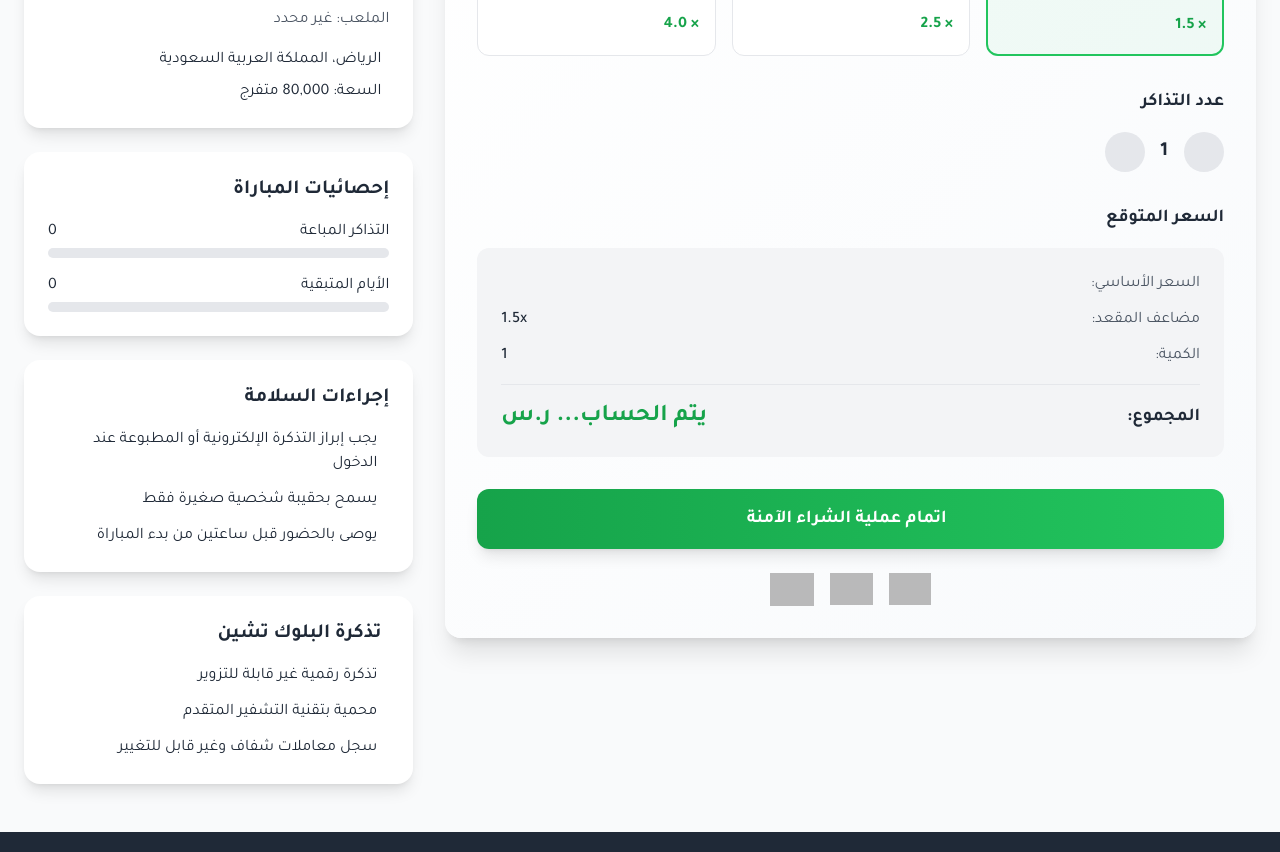
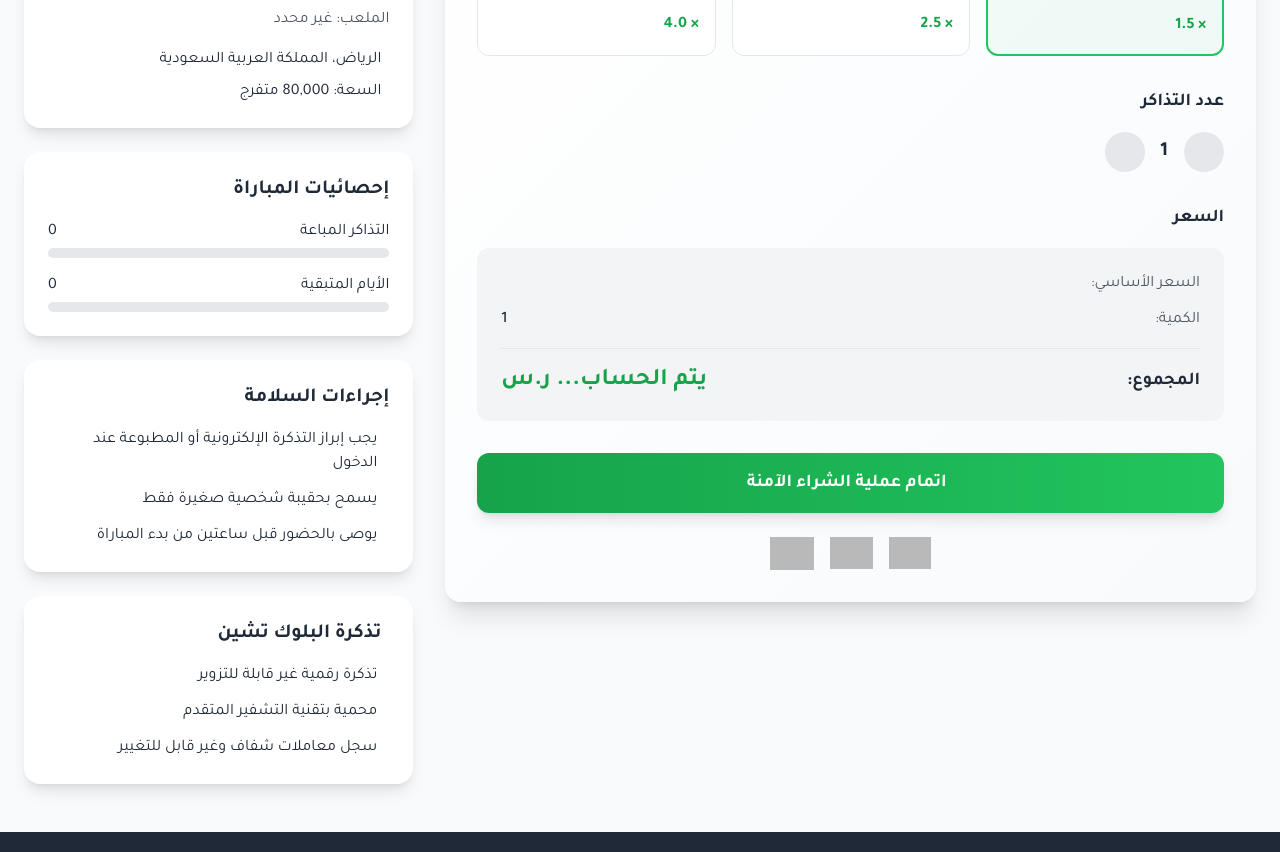
Before and after one commit to Farah-alharastany/sauditix, a Flask app: page /match in a window 1280 px wide. Shown: the part 593-1445 px from the top of the page. Run offline with Flask 3, Linux system fonts and the light colour scheme; some libraries are stand-ins or nearby versions; grey boxes are pictures that could not be loaded.

Commit message:
Update match.html

```diff
--- a/templates/match.html
+++ b/templates/match.html
@@ -372,7 +372,7 @@
 
             <!-- Price Prediction -->
             <div class="mb-8">
-              <h3 class="text-lg font-semibold mb-4">السعر المتوقع</h3>
+              <h3 class="text-lg font-semibold mb-4">السعر</h3>
               <div class="bg-gray-100 dark:bg-gray-700 p-6 rounded-xl">
                 <div class="flex justify-between items-center mb-3">
                   <span class="text-gray-600 dark:text-gray-300"
@@ -380,7 +380,7 @@
                   >
                   <span class="font-medium" id="price-info"></span>
                 </div>
-                <div class="flex justify-between items-center mb-3">
+                <div class="hidden justify-between items-center mb-3">
                   <span class="text-gray-600 dark:text-gray-300"
                     >مضاعف المقعد:</span
                   >
```
